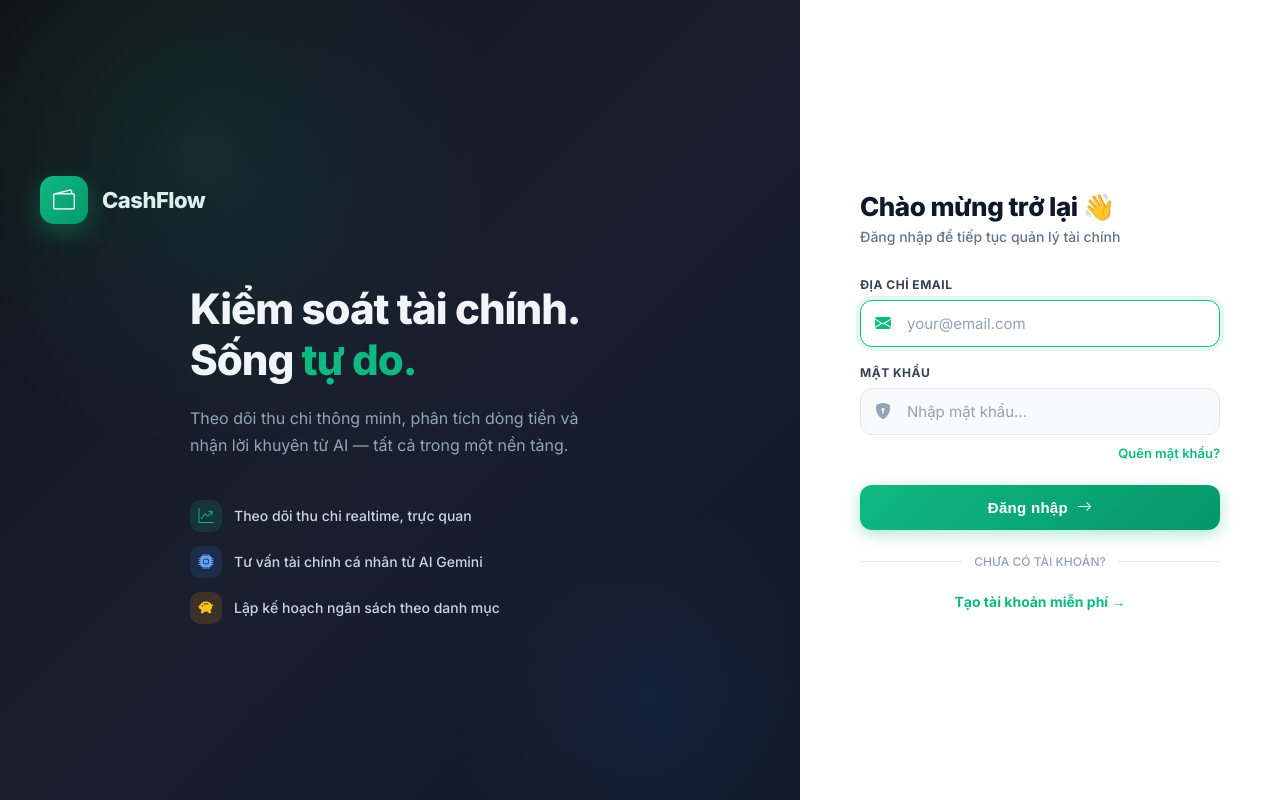
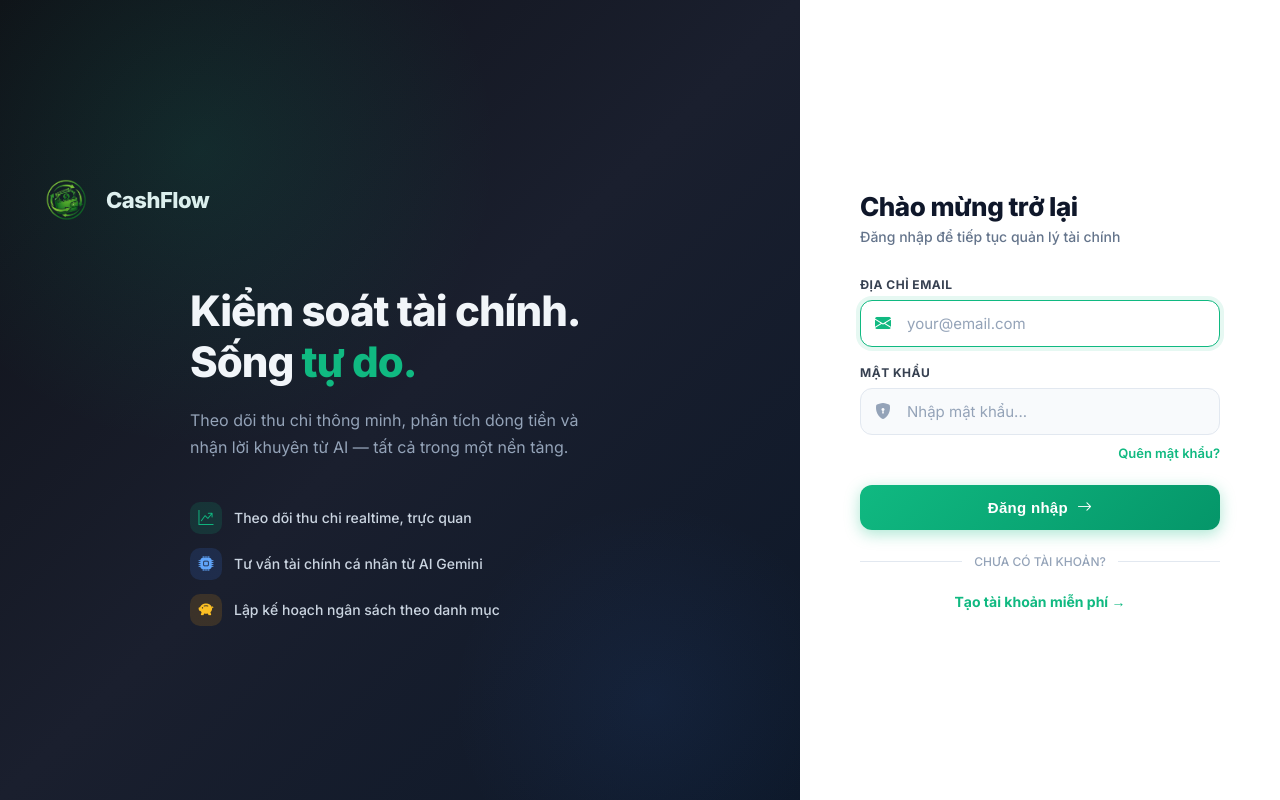
Before and after one commit to KDY006/CashFlow, a PHP site: page /CashFlow/source/GUI/pages/auth/login.php in a window 1280 px wide. Run offline with PHP 8.4, Linux system fonts and the light colour scheme.

Commit message:
thêm logo

```diff
--- a/source/GUI/pages/ai/advisor.php
+++ b/source/GUI/pages/ai/advisor.php
@@ -33,6 +33,7 @@ foreach (array_reverse($chatHistory) as $msg) {
     <meta charset="UTF-8">
     <meta name="viewport" content="width=device-width, initial-scale=1.0">
     <title>Cố vấn Chatbot AI - CashFlow</title>
+    <link rel="icon" href="../../assets/images/logo/logo.png" type="image/png">
     <link href="https://cdn.jsdelivr.net/npm/bootstrap@5.3.0/dist/css/bootstrap.min.css" rel="stylesheet">
     <link rel="stylesheet" href="https://cdn.jsdelivr.net/npm/bootstrap-icons@1.11.1/font/bootstrap-icons.css">
     <link rel="stylesheet" href="../../assets/css/style.css">
--- a/source/GUI/pages/analytics/dashboard.php
+++ b/source/GUI/pages/analytics/dashboard.php
@@ -9,6 +9,7 @@ require_once __DIR__ . '/../../../autoload.php';
     <meta charset="UTF-8">
     <meta name="viewport" content="width=device-width, initial-scale=1.0">
     <title>Tổng quan - CashFlow</title>
+    <link rel="icon" href="../../assets/images/logo/logo.png" type="image/png">
     <link href="https://cdn.jsdelivr.net/npm/bootstrap@5.3.0/dist/css/bootstrap.min.css" rel="stylesheet">
     <link rel="stylesheet" href="https://cdn.jsdelivr.net/npm/bootstrap-icons@1.11.1/font/bootstrap-icons.css">
     <link rel="stylesheet" href="../../assets/css/style.css">
--- a/source/GUI/pages/auth/forgot-password.php
+++ b/source/GUI/pages/auth/forgot-password.php
@@ -10,6 +10,7 @@ require_once __DIR__ . '/../../../helpers/CsrfHelper.php';
     <meta charset="UTF-8">
     <meta name="viewport" content="width=device-width, initial-scale=1.0">
     <title>Quên mật khẩu - CashFlow</title>
+    <link rel="icon" href="../../assets/images/logo/logo.png" type="image/png">
     <link rel="preconnect" href="https://fonts.googleapis.com">
     <link href="https://fonts.googleapis.com/css2?family=Inter:wght@400;500;600;700;800&display=swap" rel="stylesheet">
     <link rel="stylesheet" href="https://cdn.jsdelivr.net/npm/bootstrap-icons@1.11.1/font/bootstrap-icons.css">
@@ -52,7 +53,7 @@ require_once __DIR__ . '/../../../helpers/CsrfHelper.php';
 <body>
     <div class="auth-left">
         <div class="brand-logo">
-            <div class="brand-icon"><i class="bi bi-wallet2"></i></div>
+            <img src="../../assets/images/logo/logo.png" alt="CashFlow Logo" style="width: 52px; height: 52px; object-fit: contain;">
             <span class="brand-name">CashFlow</span>
         </div>
         <div class="left-hero">
--- a/source/GUI/pages/auth/login.php
+++ b/source/GUI/pages/auth/login.php
@@ -19,6 +19,7 @@ if (isset($_SESSION['user_id'])) {
     <meta charset="UTF-8">
     <meta name="viewport" content="width=device-width, initial-scale=1.0">
     <title>Đăng nhập - CashFlow</title>
+    <link rel="icon" href="../../assets/images/logo/logo.png" type="image/png">
     <link rel="preconnect" href="https://fonts.googleapis.com">
     <link href="https://fonts.googleapis.com/css2?family=Inter:wght@400;500;600;700;800&display=swap" rel="stylesheet">
     <link rel="stylesheet" href="https://cdn.jsdelivr.net/npm/bootstrap-icons@1.11.1/font/bootstrap-icons.css">
@@ -34,7 +35,6 @@ if (isset($_SESSION['user_id'])) {
             overflow: hidden;
         }
 
-        /* LEFT PANEL */
         .auth-left {
             flex: 1;
             display: flex;
@@ -101,7 +101,6 @@ if (isset($_SESSION['user_id'])) {
         .feature-dot.blue  { background: rgba(59,130,246,0.15);  color: #60a5fa; }
         .feature-dot.amber { background: rgba(245,158,11,0.15);  color: #fbbf24; }
 
-        /* RIGHT PANEL */
         .auth-right {
             width: 480px; flex-shrink: 0;
             background: #ffffff;
@@ -179,10 +178,9 @@ if (isset($_SESSION['user_id'])) {
     </style>
 </head>
 <body>
-    <!-- LEFT PANEL -->
     <div class="auth-left">
         <div class="brand-logo">
-            <div class="brand-icon"><i class="bi bi-wallet2"></i></div>
+            <img src="../../assets/images/logo/logo.png" alt="CashFlow Logo" style="width: 52px; height: 52px; object-fit: contain;">
             <span class="brand-name">CashFlow</span>
         </div>
         <div class="left-hero">
@@ -205,11 +203,10 @@ if (isset($_SESSION['user_id'])) {
         </div>
     </div>
 
-    <!-- RIGHT PANEL -->
     <div class="auth-right">
         <div class="auth-form-wrap">
             <div class="form-heading">
-                <h2>Chào mừng trở lại 👋</h2>
+                <h2>Chào mừng trở lại</h2>
                 <p>Đăng nhập để tiếp tục quản lý tài chính</p>
             </div>
 
--- a/source/GUI/pages/auth/register.php
+++ b/source/GUI/pages/auth/register.php
@@ -10,6 +10,7 @@ require_once __DIR__ . '/../../../helpers/CsrfHelper.php';
     <meta charset="UTF-8">
     <meta name="viewport" content="width=device-width, initial-scale=1.0">
     <title>Đăng ký tài khoản - CashFlow</title>
+    <link rel="icon" href="../../assets/images/logo/logo.png" type="image/png">
     <link rel="preconnect" href="https://fonts.googleapis.com">
     <link href="https://fonts.googleapis.com/css2?family=Inter:wght@400;500;600;700;800&display=swap" rel="stylesheet">
     <link rel="stylesheet" href="https://cdn.jsdelivr.net/npm/bootstrap-icons@1.11.1/font/bootstrap-icons.css">
@@ -64,7 +65,7 @@ require_once __DIR__ . '/../../../helpers/CsrfHelper.php';
 <body>
     <div class="auth-left">
         <div class="brand-logo">
-            <div class="brand-icon"><i class="bi bi-wallet2"></i></div>
+            <img src="../../assets/images/logo/logo.png" alt="CashFlow Logo" style="width: 52px; height: 52px; object-fit: contain;">
             <span class="brand-name">CashFlow</span>
         </div>
         <div class="left-hero">
--- a/source/GUI/pages/auth/setup-password.php
+++ b/source/GUI/pages/auth/setup-password.php
@@ -13,6 +13,7 @@ if (!isset($_SESSION['is_first_login']) || $_SESSION['is_first_login'] != 1) {
     <meta charset="UTF-8">
     <meta name="viewport" content="width=device-width, initial-scale=1.0">
     <title>Thiết lập mật khẩu - CashFlow</title>
+    <link rel="icon" href="../../assets/images/logo/logo.png" type="image/png">
     <link rel="preconnect" href="https://fonts.googleapis.com">
     <link href="https://fonts.googleapis.com/css2?family=Inter:wght@400;500;600;700;800&display=swap" rel="stylesheet">
     <link rel="stylesheet" href="https://cdn.jsdelivr.net/npm/bootstrap-icons@1.11.1/font/bootstrap-icons.css">
@@ -60,7 +61,7 @@ if (!isset($_SESSION['is_first_login']) || $_SESSION['is_first_login'] != 1) {
 <body>
     <div class="auth-left">
         <div class="brand-logo">
-            <div class="brand-icon"><i class="bi bi-wallet2"></i></div>
+            <img src="../../assets/images/logo/logo.png" alt="CashFlow Logo" style="width: 52px; height: 52px; object-fit: contain;">
             <span class="brand-name">CashFlow</span>
         </div>
         <div class="left-hero">
--- a/source/GUI/pages/budgets/index.php
+++ b/source/GUI/pages/budgets/index.php
@@ -11,6 +11,7 @@ $userId = $_SESSION['user_id'];
     <meta charset="UTF-8">
     <meta name="viewport" content="width=device-width, initial-scale=1.0">
     <title>Danh Mục và Ngân Sách - CashFlow</title>
+    <link rel="icon" href="../../assets/images/logo/logo.png" type="image/png">
     <link href="https://cdn.jsdelivr.net/npm/bootstrap@5.3.0/dist/css/bootstrap.min.css" rel="stylesheet">
     <link rel="stylesheet" href="https://cdn.jsdelivr.net/npm/bootstrap-icons@1.11.1/font/bootstrap-icons.css">
     <link rel="stylesheet" href="../../assets/css/style.css">
--- a/source/GUI/pages/calendar/index.php
+++ b/source/GUI/pages/calendar/index.php
@@ -8,6 +8,7 @@ require_once __DIR__ . '/../../../autoload.php';
     <meta charset="UTF-8">
     <meta name="viewport" content="width=device-width, initial-scale=1.0">
     <title>Lịch tháng - CashFlow</title>
+    <link rel="icon" href="../../assets/images/logo/logo.png" type="image/png">
     <link href="https://cdn.jsdelivr.net/npm/bootstrap@5.3.0/dist/css/bootstrap.min.css" rel="stylesheet">
     <link rel="stylesheet" href="https://cdn.jsdelivr.net/npm/bootstrap-icons@1.11.1/font/bootstrap-icons.css">
     <link rel="stylesheet" href="../../assets/css/style.css">
--- a/source/GUI/pages/profile/index.php
+++ b/source/GUI/pages/profile/index.php
@@ -24,6 +24,7 @@ $avatarUrl = !empty($currentUser['avatar_url'])
     <meta charset="UTF-8">
     <meta name="viewport" content="width=device-width, initial-scale=1.0">
     <title>Hồ sơ cá nhân - CashFlow</title>
+    <link rel="icon" href="../../assets/images/logo/logo.png" type="image/png">
     <link href="https://cdn.jsdelivr.net/npm/bootstrap@5.3.0/dist/css/bootstrap.min.css" rel="stylesheet">
     <link rel="stylesheet" href="https://cdn.jsdelivr.net/npm/bootstrap-icons@1.11.1/font/bootstrap-icons.css">
     <link rel="stylesheet" href="../../assets/css/style.css">
--- a/source/GUI/pages/transactions/index.php
+++ b/source/GUI/pages/transactions/index.php
@@ -11,6 +11,7 @@ $userId = $_SESSION['user_id'];
     <meta charset="UTF-8">
     <meta name="viewport" content="width=device-width, initial-scale=1.0">
     <title>Sổ Giao Dịch - CashFlow</title>
+    <link rel="icon" href="../../assets/images/logo/logo.png" type="image/png">
     <link href="https://cdn.jsdelivr.net/npm/bootstrap@5.3.0/dist/css/bootstrap.min.css" rel="stylesheet">
     <link rel="stylesheet" href="https://cdn.jsdelivr.net/npm/bootstrap-icons@1.11.1/font/bootstrap-icons.css">
     <link rel="stylesheet" href="../../assets/css/style.css">
```
Also changed, not shown: source/GUI/components/header.php (+6 -13 lines).
